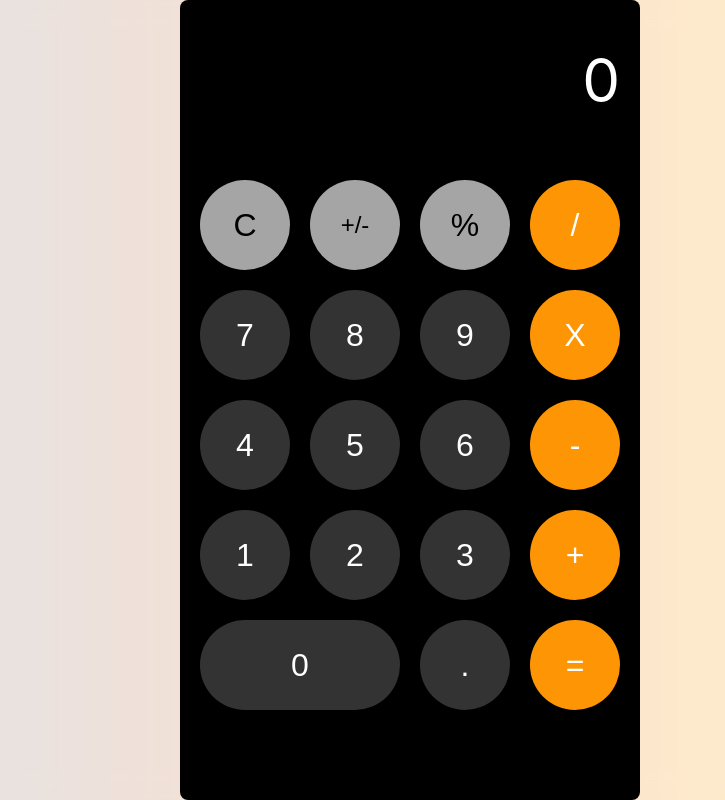
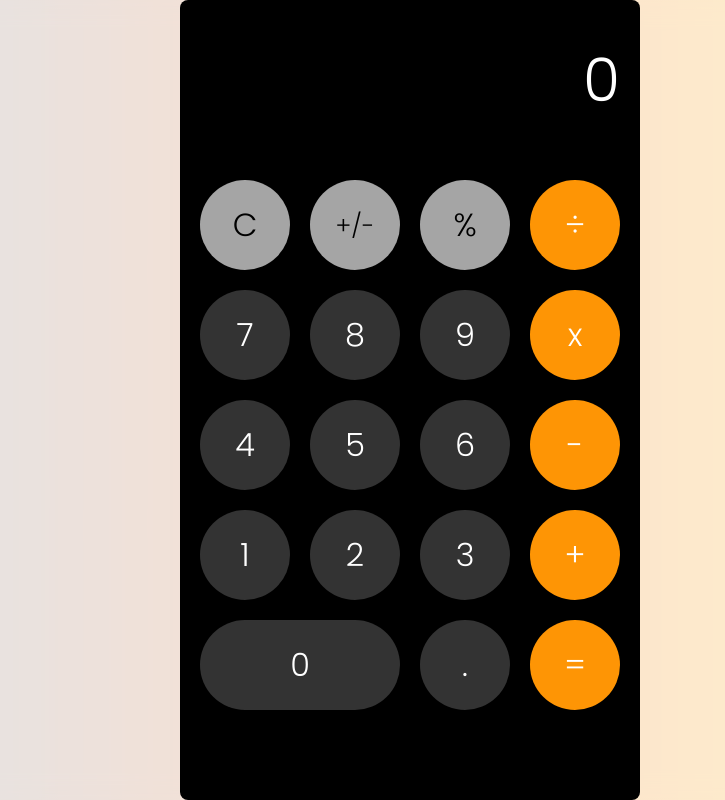
Before and after one commit to diegofernandoalayon/calculator, a React (Create React App) app: page / in a window 1280 px wide. Shown: the whole page, without its empty margins (230-955 px from the left). Built offline with nearby package versions, Linux system fonts and the light colour scheme.

Commit message:
agregando obelo y font-family

```diff
--- a/src/App.css
+++ b/src/App.css
@@ -6,7 +6,11 @@ body{
   background-position: center; */
   /* background: rgb(196,122,223); */
   background: linear-gradient(180deg, rgba(196,122,223,1) 0%, rgba(145,30,171,1) 0%, rgba(93,156,142,1) 85%);
-  background: linear-gradient(to right, #C8d2fc, #facace, #feefc7)
+  background: linear-gradient(to right, #C8d2fc, #facace, #feefc7);
+  font-family: 'Poppins', sans-serif;
+}
+*{
+  font-family: 'Poppins', sans-serif;
 }
 .App {
   /* text-align: center;
--- a/src/components/ButtonPanel/index.js
+++ b/src/components/ButtonPanel/index.js
@@ -9,13 +9,13 @@ export default function ButtonPanel({handleClick}){
           <Button handleClick={handleClick} lightGray>C</Button>
           <Button handleClick={handleClick} lightGray>+/-</Button>
           <Button handleClick={handleClick} lightGray>%</Button>
-          <Button handleClick={handleClick} orange>/</Button>
+          <Button handleClick={handleClick} orange>÷</Button>
 
 
           <Button handleClick={handleClick}>7</Button>
           <Button handleClick={handleClick}>8</Button>
           <Button handleClick={handleClick}>9</Button>
-          <Button handleClick={handleClick} orange>X</Button>
+          <Button handleClick={handleClick} orange>x</Button>
 
 
           <Button handleClick={handleClick}>4</Button>
--- a/src/logic/calculate.js
+++ b/src/logic/calculate.js
@@ -19,8 +19,8 @@ const RESPONSE = (op, state) => {
 const OPERATION = {
   '+': (state) => RESPONSE('+', state),
   '-': (state) => RESPONSE('-', state),
-  'X': (state) => RESPONSE('X', state),
-  '/': (state) => RESPONSE('/', state)
+  'x': (state) => RESPONSE('X', state),
+  '÷': (state) => RESPONSE('/', state)
 }
 
 const calculate = (state,event) =>{
```
